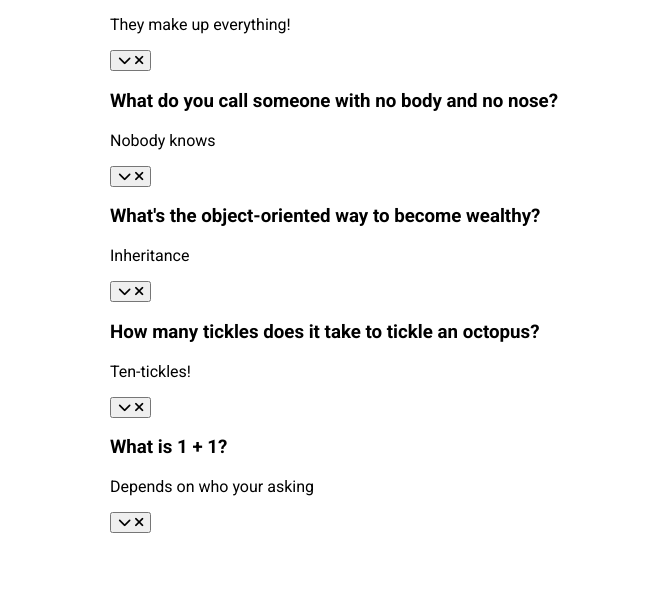
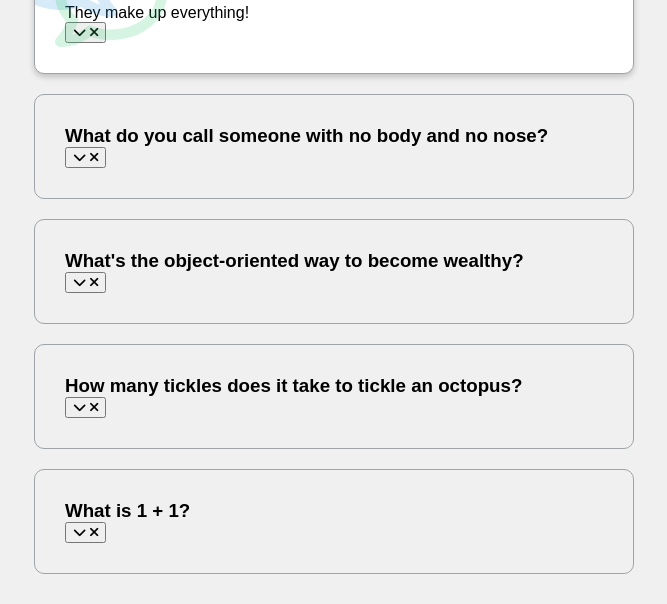
Before and after one commit to Rebecca-Stone/faq_collapse, a plain HTML site: page index.html in a window 1280 px wide. Shown: the part 196-800 px from the top of the page, without its empty margins (306-973 px from the left). Drawn offline with Linux system fonts and the light colour scheme; a web font is replaced by a local one.

Commit message:
still working within style.css

```diff
--- a/index.html
+++ b/index.html
@@ -26,7 +26,7 @@
         </button>
       </div>
 
-      <div class="faq active">
+      <div class="faq">
         <h3 class="faq-title">
           What do you call someone with no body and no nose?
         </h3>
@@ -37,7 +37,7 @@
         </button>
       </div>
 
-      <div class="faq active">
+      <div class="faq">
         <h3 class="faq-title">
           What's the object-oriented way to become wealthy?
         </h3>
@@ -48,7 +48,7 @@
         </button>
       </div>
 
-      <div class="faq active">
+      <div class="faq">
         <h3 class="faq-title">
           How many tickles does it take to tickle an octopus?
         </h3>
@@ -59,7 +59,7 @@
         </button>
       </div>
 
-      <div class="faq active">
+      <div class="faq">
         <h3 class="faq-title">What is 1 + 1?</h3>
         <p class="faq-text">Depends on who your asking</p>
         <button>
--- a/style.css
+++ b/style.css
@@ -1,16 +1,69 @@
-@import url("https://fonts.googleapis.com/css2?family=Roboto:wght@400;700&display=swap");
+@import url("https://fonts.googleapis.com/css?family=Muli&display=swap");
 
 * {
   box-sizing: border-box;
 }
 
 body {
-  font-family: "Roboto", sans-serif;
-  display: flex;
-  flex-direction: column;
-  align-items: center;
-  justify-content: center;
-  height: 100vh;
+  font-family: "Muli", sans-serif;
+  background-color: #f0f0f0;
+}
+
+h1 {
+  margin: 50px 0 30px;
+  text-align: center;
+}
+
+.faq-container {
+  max-width: 600px;
+  margin: 0 auto;
+}
+
+.faq {
+  background-color: transparent;
+  border: 1px solid #9fa4a8;
+  border-radius: 10px;
+  margin: 20px 0;
+  padding: 30px;
+  position: relative;
   overflow: hidden;
-  margin: 0;
+  transition: 0.3s ease;
 }
+
+.faq.active {
+  background-color: #fff;
+  box-shadow: 0 3px 6px rgba(0, 0, 0, 0.1), 0 3px 6px rgba(0, 0, 0, 0.1);
+}
+
+.faq.active::before,
+.faq.active::after {
+  content: "\f075";
+  font-family: "Font Awesome 5 Free";
+  color: #2ecc71;
+  font-size: 7rem;
+  position: absolute;
+  opacity: 0.2;
+  top: 20px;
+  left: 20px;
+  z-index: 0;
+}
+
+.faq.active::before {
+  color: #3498db;
+  top: -10px;
+  left: -30px;
+  transform: rotateY(180deg);
+}
+
+.faq-title {
+  margin: 0 35px 0 0;
+}
+
+.faq-text {
+  display: none;
+  margin: 30px 0 0;
+}
+
+.faq.active .faq-text {
+  display: block;
+}
```
